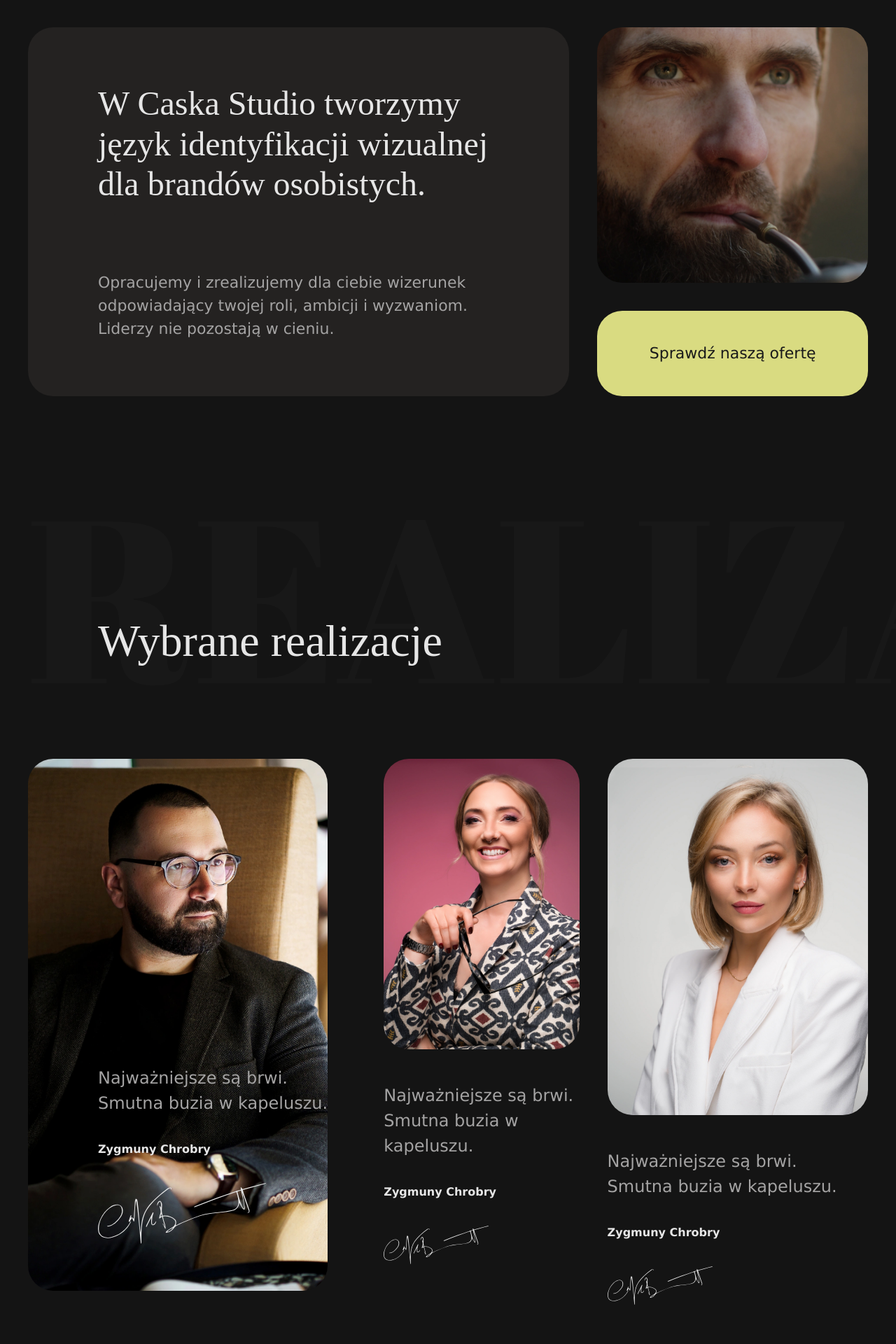
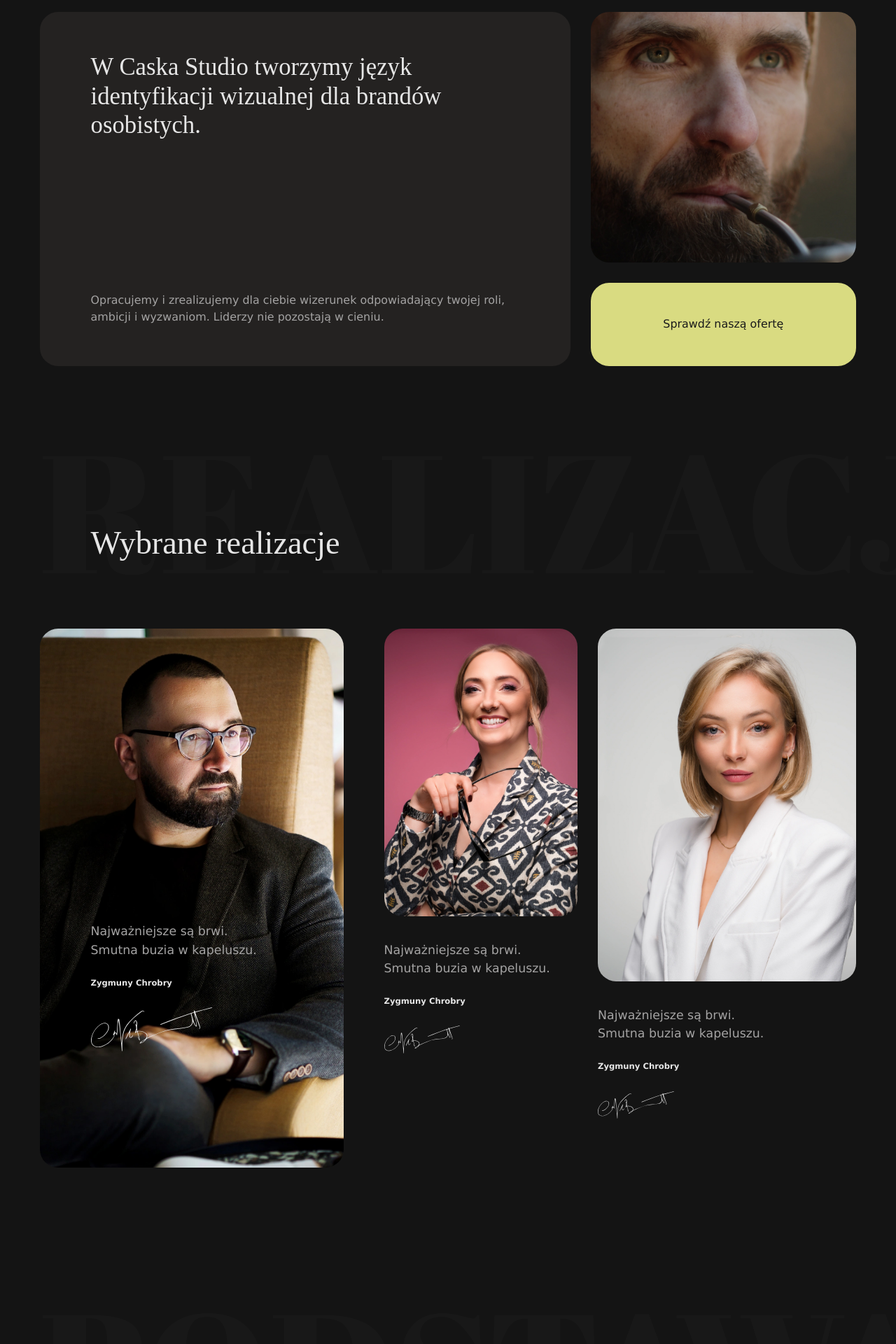
Before and after one commit to MakiBM/caska-studio, a PHP site: page / in a window 1280 px wide. Shown: the part 341-2261 px from the top of the page at 70% size. Run offline with PHP 8.4, Linux system fonts and the light colour scheme; some web fonts are replaced.

Commit message:
responsive font

```diff
--- a/components/contact.php
+++ b/components/contact.php
@@ -17,18 +17,18 @@
 
 <style>
   .contact {
-    margin-top: 240px;
+    margin-top: 240rem;
   }
 
   .contact__container {
     position: relative;
     width: var(--width-container);
-    margin: 40px auto;
-    padding: 0 40px;
+    margin: 40rem auto;
+    padding: 0 40rem;
   }
 
   .contact__image {
-    border-radius: 36px;
+    border-radius: 36rem;
     overflow: hidden;
   }
 
@@ -39,25 +39,25 @@
     display: flex;
     flex-direction: column;
     height: 100%;
-    padding: 150px 200px;
+    padding: 150rem 200rem;
   }
 
   .contact__title {
     text-transform: uppercase;
-    font-size: 17px;
+    font-size: 17rem;
     font-weight: 600;
     letter-spacing: 0.1em;
   }
 
   .contact__links {
     margin-top: auto;
-    margin-bottom: 36px;
-    font-size: 48px;
+    margin-bottom: 36rem;
+    font-size: 48rem;
     font-family: var(--font-libre);
   }
 
   .contact__address {
-    font-size: 24px;
+    font-size: 24rem;
     font-style: normal;
   }
 </style>
--- a/components/cta.php
+++ b/components/cta.php
@@ -17,10 +17,10 @@
   .cta__container {
     position: relative;
     width: var(--width-container);
-    margin: 40px auto;
-    padding: 0 40px;
+    margin: 40rem auto;
+    padding: 0 40rem;
     display: grid;
-    gap: 40px;
+    gap: 40rem;
     grid-template-columns: 2fr 1fr;
     grid-template-rows: 3fr 1fr;
     grid-template-areas:
@@ -37,25 +37,25 @@
     display: flex;
     flex-direction: column;
     justify-content: space-between;
-    padding: 80px 100px;
-    border-radius: 36px;
+    padding: 80rem 100rem;
+    border-radius: 36rem;
     background-color: var(--color-background-3);
   }
 
   .cta__title {
     font-family: var(--font-libre);
-    font-size: 48px;
+    font-size: 48rem;
     line-height: 1.2;
     color: var(--color-foreground-1);
   }
 
   .cta__text {
-    font-size: 22px;
+    font-size: 22rem;
     color: var(--color-foreground-2);
   }
 
   .cta__image {
-    border-radius: 36px;
+    border-radius: 36rem;
     overflow: hidden;
   }
 
@@ -64,8 +64,8 @@
     justify-content: center;
     align-items: center;
     background-color: var(--color-accent);
-    border-radius: 36px;
-    font-size: 22px;
+    border-radius: 36rem;
+    font-size: 22rem;
     color: var(--color-background-2);
   }
 </style>
--- a/components/hero.php
+++ b/components/hero.php
@@ -19,21 +19,21 @@
   .hero__container {
     position: relative;
     width: var(--width-container);
-    margin: 40px auto;
-    padding: 0 40px;
+    margin: 40rem auto;
+    padding: 0 40rem;
   }
 
   .hero__image {
-    border-radius: 36px;
+    border-radius: 36rem;
     overflow: hidden;
   }
 
   .hero__title {
     position: absolute;
-    top: 160px;
-    left: 420px;
+    top: 160rem;
+    left: 420rem;
     text-transform: uppercase;
-    font-size: 17px;
+    font-size: 17rem;
     font-weight: 600;
     letter-spacing: 0.1em;
   }
@@ -42,7 +42,7 @@
     position: absolute;
     top: 0;
     left: 0;
-    height: clamp(200px, 100%, 100vh);
+    height: clamp(200rem, 100%, 100vh);
     width: 100%;
     display: flex;
     flex-direction: column;
@@ -53,14 +53,14 @@
   .hero__subtitle {
     font-family: var(--font-fatface);
     text-transform: uppercase;
-    font-size: 240px;
+    font-size: 240rem;
     letter-spacing: -0.04em;
     line-height: 1;
   }
 
   .hero__text {
     text-transform: uppercase;
-    font-size: 17px;
+    font-size: 17rem;
     font-weight: 600;
     letter-spacing: 1.3em;
     white-space: pre-wrap;
--- a/components/testimonials.php
+++ b/components/testimonials.php
@@ -66,13 +66,13 @@
   .testimonials__container {
     position: relative;
     width: var(--width-container);
-    margin: 40px auto;
-    padding: 0 40px;
+    margin: 40rem auto;
+    padding: 0 40rem;
   }
 
   .testimonials__bg-text {
-    margin-top: 46px;
-    font-size: 330px;
+    margin-top: 46rem;
+    font-size: 330rem;
     font-family: var(--font-fatface);
     line-height: 1.2;
     text-transform: uppercase;
@@ -81,17 +81,17 @@
   }
 
   .testimonials__title {
-    margin-left: 100px;
-    margin-top: -180px;
-    margin-bottom: 120px;
-    font-size: 64px;
+    margin-left: 100rem;
+    margin-top: -180rem;
+    margin-bottom: 120rem;
+    font-size: 64rem;
     font-family: var(--font-libre);
     color: var(--color-foreground-1);
   }
 
   .testimonials__list {
     display: flex;
-    gap: 40px;
+    gap: 40rem;
   }
 
   .testimonials__item {
@@ -101,48 +101,48 @@
   }
 
   .testimonials__image {
-    border-radius: 36px;
+    border-radius: 36rem;
     overflow: hidden;
 
     img { width: 100%; }
   }
 
   .testimonials__content {
-    margin-top: 48px;
+    margin-top: 48rem;
   }
 
   .testimonials__text {
-    font-size: 24px;
+    font-size: 24rem;
     color: var(--color-foreground-2);
   }
 
   .testimonials__author {
-    margin-top: 36px;
-    font-size: 16px;
+    margin-top: 36rem;
+    font-size: 16rem;
     font-weight: 600;
     color: var(--color-foreground-1);
   }
 
   .testimonials__signature {
-    margin-top: 36px;
-    width: 150px;
+    margin-top: 36rem;
+    width: 150rem;
   }
 
   .testimonials__item {
     position: relative;
 
     &:nth-of-type(1) {
-      padding-right: 40px;
+      padding-right: 40rem;
 
       .testimonials__content {
         z-index: 1;
         position: absolute;
         top: 50%;
-        left: 100px;
+        left: 100rem;
       }
 
       .testimonials__signature {
-        width: 240px;
+        width: 240rem;
       }
     }
   }
--- a/global.css
+++ b/global.css
@@ -11,7 +11,7 @@
   --color-foreground-2: #A4A3A3;
   --color-accent: #D9DB81;
 
-  --width-container: clamp(320px, 100%, 1690px);
+  --width-container: clamp(320rem, 100%, 1690rem);
 }
 
 /* Box sizing */
@@ -88,11 +88,6 @@ textarea:not([rows]) {
   min-height: 10em;
 }
 
-/* Remove automatic font size adjustments in iOS */
-html {
-  -webkit-text-size-adjust: 100%;
-}
-
 /* Improve text rendering */
 -webkit-font-smoothing: antialiased;
 -moz-osx-font-smoothing: grayscale;
@@ -112,6 +107,15 @@ html {
 /* -webkit-tap-highlight-color: transparent; */
 
 /* Typography */
+html {
+  -webkit-text-size-adjust: 100%; /* Remove automatic font size adjustments in iOS */
+  font-size: calc(1 / 1768 * 100vw); /* Set responsive base font size */
+}
+
+@media (min-width: 1768px) {
+  /* html { font-size: 1px; } */
+}
+
 body {
   font-family: var(--font-default);
   text-rendering: optimizeSpeed;
```
Also changed, not shown: components/logo-wall.php (+18 -18 lines), components/tag-cloud.php (+21 -21 lines), components/video-grid.php (+17 -17 lines).
